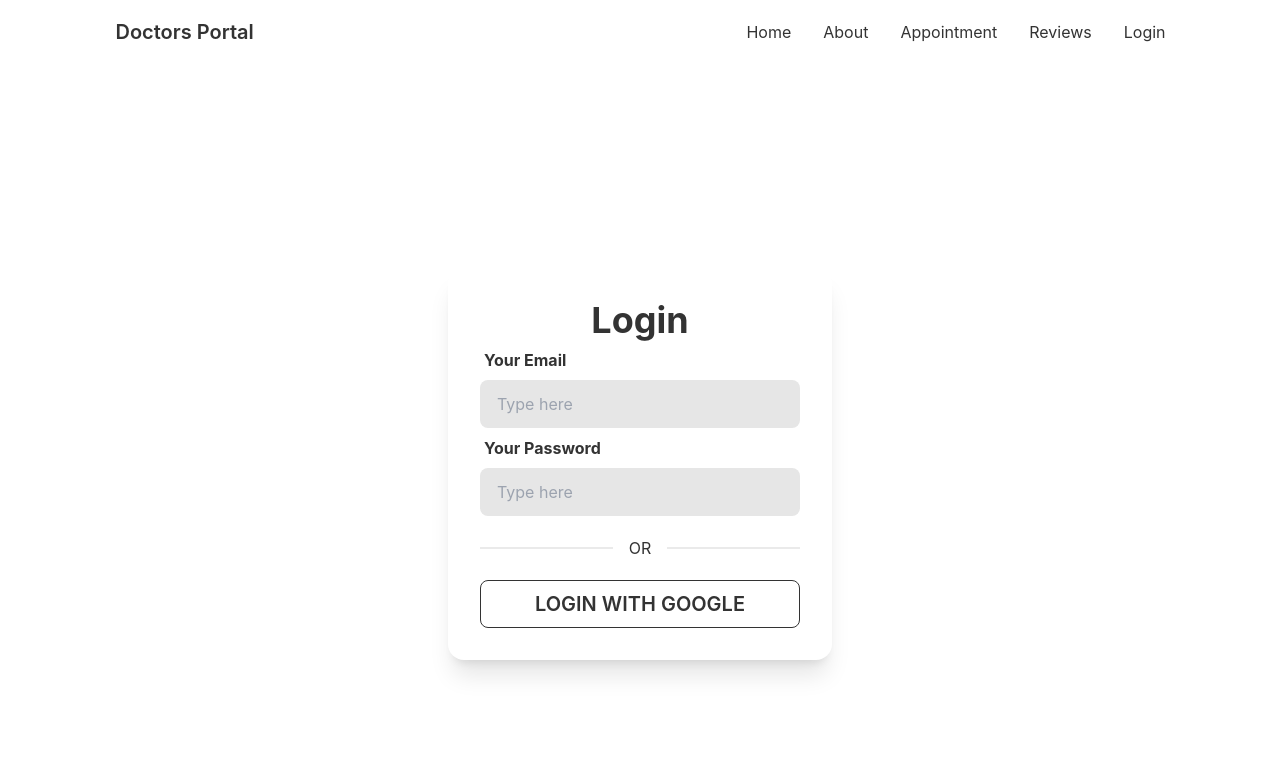
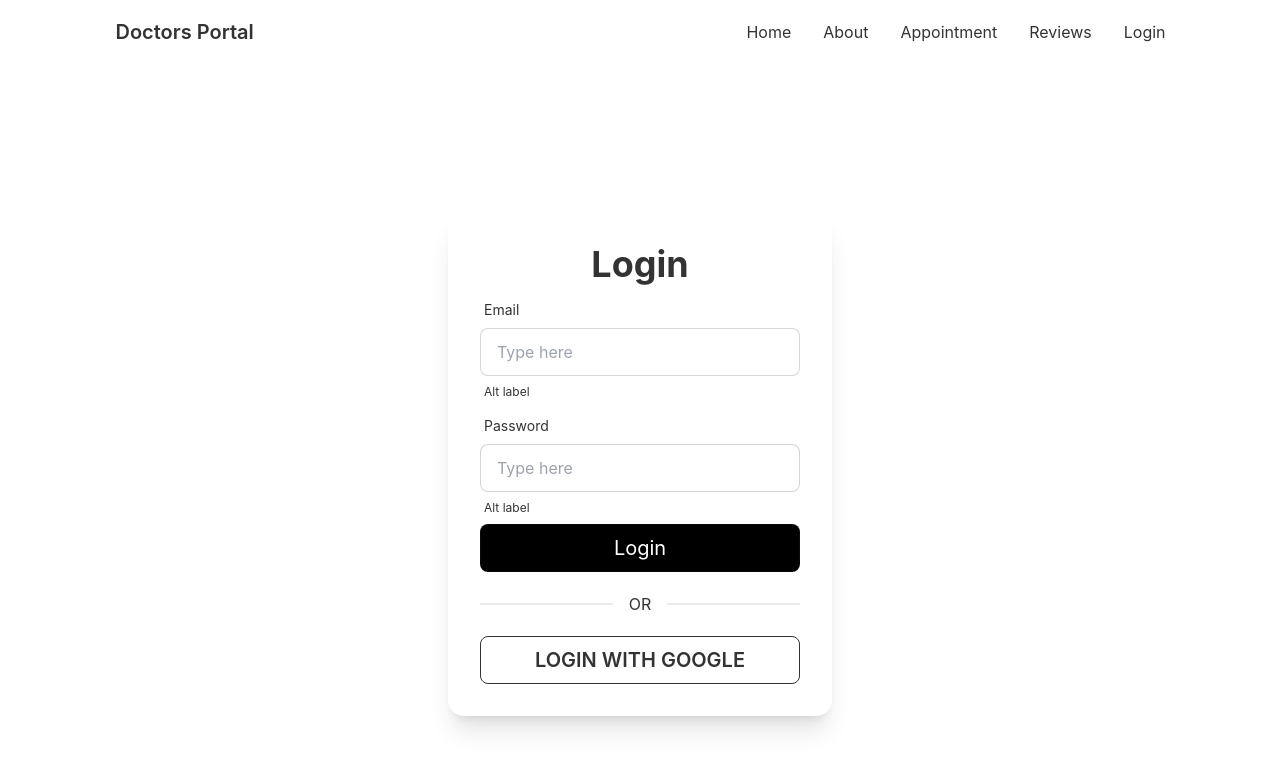
Before and after one commit to ibrahimkhalil188/doctors-portal, a React (Create React App) app: page /login in a window 1280 px wide. Shown: the top 770 px of the page. Built offline with nearby package versions, Linux system fonts and the light colour scheme.

Commit message:
react hook form apply

```diff
--- a/package.json
+++ b/package.json
@@ -13,6 +13,7 @@
     "react-day-picker": "^8.0.4",
     "react-dom": "^18.1.0",
     "react-firebase-hooks": "^5.0.3",
+    "react-hook-form": "^7.31.1",
     "react-router-dom": "^6.3.0",
     "react-scripts": "5.0.1",
     "web-vitals": "^2.1.4"
--- a/src/Pages/Login/Login.js
+++ b/src/Pages/Login/Login.js
@@ -17,21 +17,27 @@ const Login = () => {
         <div className='flex justify-center items-center h-screen'>
             <div class="card w-96 bg-base-100 shadow-xl">
                 <div class="card-body">
-                    <div>
-                        <h2 class="text-center text-4xl font-bold">Login</h2>
-                        <div class="form-control w-full max-w-xs">
-                            <label class="label">
-                                <p className='font-bold'>Your Email</p>
-                            </label>
-                            <input type="text" placeholder="Type here" class="input bg-base-200 w-full max-w-xs" />
-                        </div>
-                        <div class="form-control w-full max-w-xs">
-                            <label class="label">
-                                <p className='font-bold'>Your Password</p>
-                            </label>
-                            <input type="text" placeholder="Type here" class="input bg-base-200 w-full max-w-xs" />
-                        </div>
-                    </div>
+                    <h2 class="text-center text-4xl font-bold">Login</h2>
+                    <form>
+
+
+
+                        <label class="label">
+                            <span class="label-text">Email</span>
+                        </label>
+                        <input type="text" placeholder="Type here" class="input input-bordered w-full max-w-xs" />
+                        <label class="label">
+                            <span class="label-text-alt">Alt label</span>
+                        </label>
+                        <label class="label">
+                            <span class="label-text">Password</span>
+                        </label>
+                        <input type="text" placeholder="Type here" class="input input-bordered w-full max-w-xs" />
+                        <label class="label">
+                            <span class="label-text-alt">Alt label</span>
+                        </label>
+                        <input type="submit" value="Login" placeholder="Type here" class="input input-bordered bg-black text-white text-xl w-full max-w-xs" />
+                    </form>
                     <div class="divider">OR</div>
                     <button class="btn btn-outline text-xl" onClick={() => signInWithGoogle()}>Login With Google</button>
 
```
Also changed, not shown: 1 other file (tests, documents, lock files or other folders).
